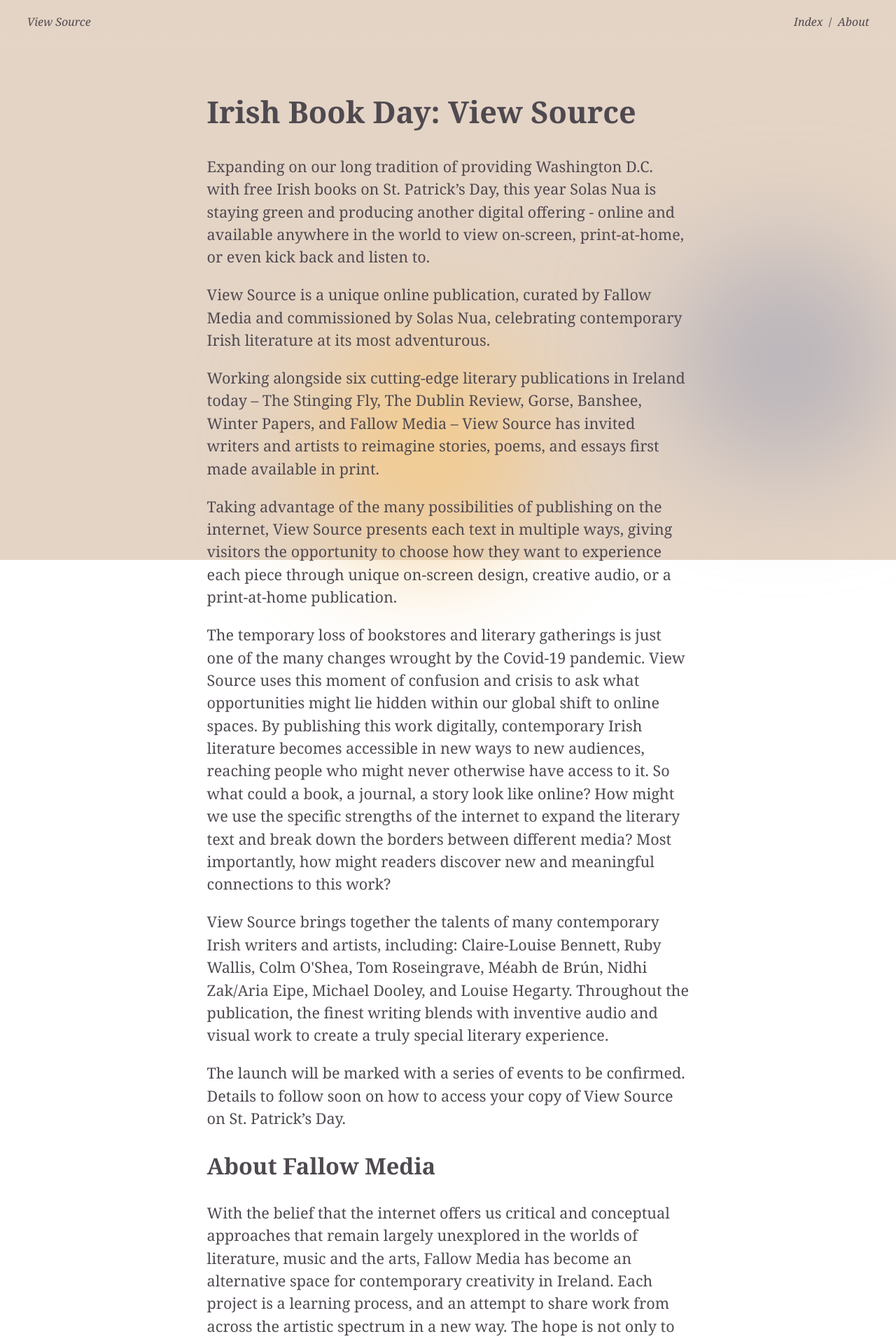
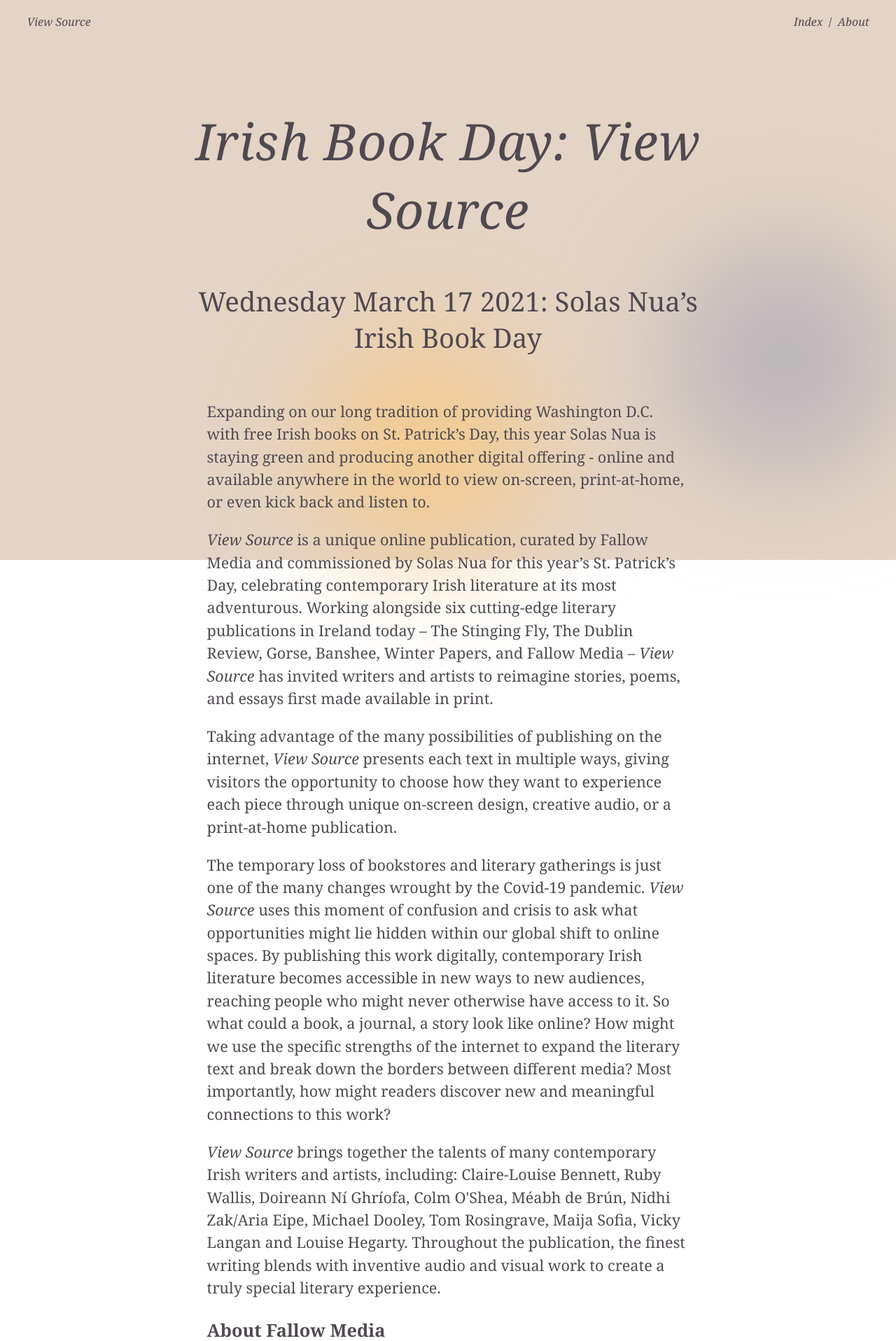
Before and after one commit to ianmaleney/solas-nua, a Svelte app: page /info in a window 1280 px wide. Shown: the top 1916 px of the page at 70% size. Built offline with nearby package versions, Linux system fonts and the light colour scheme; a web font is replaced by a local one.

Commit message:
Update logo + about

```diff
--- a/src/App.svelte
+++ b/src/App.svelte
@@ -51,16 +51,20 @@
     </p>
   </div>
   <div class="footer-item">
+    <a href="https://solasnua.org">
       <img
         class="footer-logo"
-      src="/assets/images/solas-nua-logo.png"
+        src="/assets/images/solas-nua-logo.svg"
         alt="Solas Nua Logo"
-    />
-    <img
+      /></a
+    >
+    <a href="https://fallowmedia.com"
+      ><img
         class="footer-logo"
         src="/assets/images/fallow-logo.png"
         alt="Fallow Media Logo"
-    />
+      /></a
+    >
   </div>
 </footer>
 
@@ -128,10 +132,19 @@
       display: flex;
       justify-content: center;
       padding: 2rem 0;
+      a {
+        display: block;
+        height: 80px;
+        width: 80px;
+        margin: 0 20px;
+        &:hover {
+          filter: invert(1);
+        }
+      }
     }
     .footer-logo {
-      max-height: 80px;
-      max-width: 80px;
+      height: 80px;
+      width: 80px;
       object-fit: contain;
       mix-blend-mode: overlay;
       filter: saturate(0);
--- a/src/components/ArticleHeader.svelte
+++ b/src/components/ArticleHeader.svelte
@@ -1,14 +1,16 @@
 <script>
-  export let audioActive, title, author;
+  export let audioActive, title, author, page;
 </script>
 
 <header>
   <h1>{title}</h1>
   <h2>{author}</h2>
-  <div class="text-options">
-    <button on:click={() => (audioActive = !audioActive)}>Listen</button>
-    <button on:click={() => window.print()}>Print</button>
-  </div>
+  {#if !page}
+    <div class="text-options">
+      <button on:click={() => (audioActive = !audioActive)}>Listen</button>
+      <button on:click={() => window.print()}>Print</button>
+    </div>
+  {/if}
 </header>
 
 <style type="text/scss">
--- a/src/routes/About.svelte
+++ b/src/routes/About.svelte
@@ -1,64 +1,67 @@
 <script>
   import { blur } from "svelte/transition";
   import { linear } from "svelte/easing";
+  import ArticleHeader from "../components/ArticleHeader.svelte";
 </script>
+
+<ArticleHeader
+  title="Irish Book Day: View Source"
+  author="Wednesday March 17 2021: Solas Nua’s Irish Book Day"
+  page={true}
+/>
 
 <div
   class="text"
   in:blur={{ delay: 100, duration: 800, amount: 10, easing: linear }}
   out:blur={{ delay: 0, duration: 600, amount: 10, easing: linear }}
 >
-  <h1>Irish Book Day: View Source</h1>
   <p>
     Expanding on our long tradition of providing Washington D.C. with free Irish
     books on St. Patrick’s Day, this year Solas Nua is staying green and
     producing another digital offering - online and available anywhere in the
     world to view on-screen, print-at-home, or even kick back and listen to.
   </p>
+
   <p>
-    View Source is a unique online publication, curated by Fallow Media and
-    commissioned by Solas Nua, celebrating contemporary Irish literature at its
-    most adventurous.
+    <em>View Source</em> is a unique online publication, curated by Fallow Media
+    and commissioned by Solas Nua for this year’s St. Patrick’s Day, celebrating
+    contemporary Irish literature at its most adventurous. Working alongside six
+    cutting-edge literary publications in Ireland today – The Stinging Fly, The
+    Dublin Review, Gorse, Banshee, Winter Papers, and Fallow Media –
+    <em>View Source</em>
+    has invited writers and artists to reimagine stories, poems, and essays first
+    made available in print.
   </p>
-  <p>
-    Working alongside six cutting-edge literary publications in Ireland today –
-    The Stinging Fly, The Dublin Review, Gorse, Banshee, Winter Papers, and
-    Fallow Media – View Source has invited writers and artists to reimagine
-    stories, poems, and essays first made available in print.
-  </p>
+
   <p>
     Taking advantage of the many possibilities of publishing on the internet,
-    View Source presents each text in multiple ways, giving visitors the
-    opportunity to choose how they want to experience each piece through unique
-    on-screen design, creative audio, or a print-at-home publication.
+    <em>View Source</em> presents each text in multiple ways, giving visitors the
+    opportunity to choose how they want to experience each piece through unique on-screen
+    design, creative audio, or a print-at-home publication.
   </p>
+
   <p>
     The temporary loss of bookstores and literary gatherings is just one of the
-    many changes wrought by the Covid-19 pandemic. View Source uses this moment
-    of confusion and crisis to ask what opportunities might lie hidden within
-    our global shift to online spaces. By publishing this work digitally,
-    contemporary Irish literature becomes accessible in new ways to new
-    audiences, reaching people who might never otherwise have access to it. So
-    what could a book, a journal, a story look like online? How might we use the
-    specific strengths of the internet to expand the literary text and break
-    down the borders between different media? Most importantly, how might
-    readers discover new and meaningful connections to this work?
-  </p>
-  <p>
-    View Source brings together the talents of many contemporary Irish writers
-    and artists, including: Claire-Louise Bennett, Ruby Wallis, Colm O'Shea, Tom
-    Roseingrave, Méabh de Brún, Nidhi Zak/Aria Eipe, Michael Dooley, and Louise
-    Hegarty. Throughout the publication, the finest writing blends with
-    inventive audio and visual work to create a truly special literary
-    experience.
-  </p>
-  <p>
-    The launch will be marked with a series of events to be confirmed. Details
-    to follow soon on how to access your copy of View Source on St. Patrick’s
-    Day.
+    many changes wrought by the Covid-19 pandemic. <em>View Source</em> uses this
+    moment of confusion and crisis to ask what opportunities might lie hidden within
+    our global shift to online spaces. By publishing this work digitally, contemporary
+    Irish literature becomes accessible in new ways to new audiences, reaching people
+    who might never otherwise have access to it. So what could a book, a journal,
+    a story look like online? How might we use the specific strengths of the internet
+    to expand the literary text and break down the borders between different media?
+    Most importantly, how might readers discover new and meaningful connections to
+    this work?
   </p>
 
-  <h2>About Fallow Media</h2>
+  <p>
+    <em>View Source</em> brings together the talents of many contemporary Irish writers
+    and artists, including: Claire-Louise Bennett, Ruby Wallis, Doireann Ní Ghríofa,
+    Colm O'Shea, Méabh de Brún, Nidhi Zak/Aria Eipe, Michael Dooley, Tom Rosingrave,
+    Maija Sofia, Vicky Langan and Louise Hegarty. Throughout the publication, the
+    finest writing blends with inventive audio and visual work to create a truly
+    special literary experience.
+  </p>
+  <h3>About Fallow Media</h3>
   <p>
     With the belief that the internet offers us critical and conceptual
     approaches that remain largely unexplored in the worlds of literature, music
--- a/src/routes/pieces/SaintSisters.svelte
+++ b/src/routes/pieces/SaintSisters.svelte
@@ -9,14 +9,14 @@
 
 <ArticleHeader
   title="Saint Sisters & The Sea"
-  author="Méabh de Brun"
+  author="Méabh de Brún"
   bind:audioActive
 />
 
 <AudioPlayer
   src="/assets/audio/saint-sisters.mp3"
   active={audioActive}
-  credits={"Read by Méabh de Brun."}
+  credits={"Read by Méabh de Brún."}
 />
 
 <div
```
Also changed, not shown: public/assets/images/solas-nua-logo.svg (added), public/build/bundle.css, public/build/bundle.js, 1 other file (tests, documents, lock files or other folders). Lines whose indentation alone changed are shown as unchanged.
